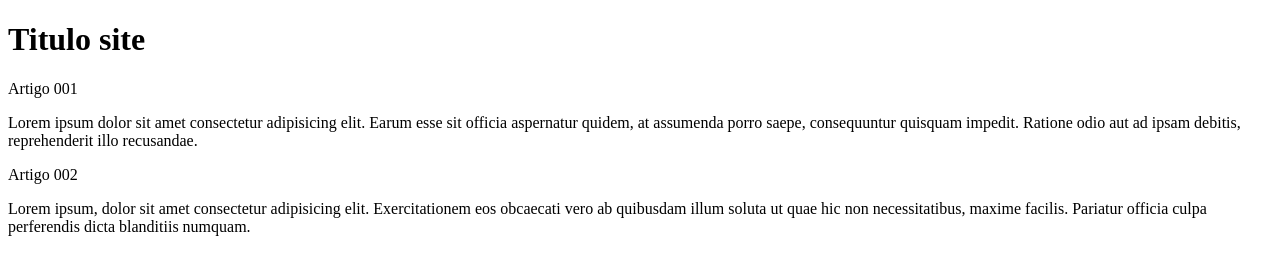
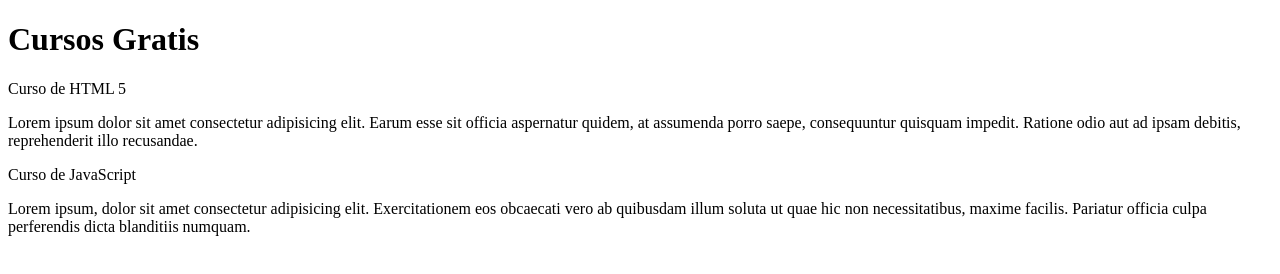
Before and after one commit to thygo10/personalProject, a plain HTML site: page index.html in a window 1280 px wide. Drawn offline with Linux system fonts and the light colour scheme.

Commit message:
init content

```diff
--- a/index.html
+++ b/index.html
@@ -8,10 +8,10 @@
 </head>
 <body>
   <main>
-    <header><h1>Titulo site</h1></header>
-    <article>Artigo 001</article>
+    <header><h1>Cursos Gratis</h1></header>
+    <article>Curso de HTML 5</article>
     <p>Lorem ipsum dolor sit amet consectetur adipisicing elit. Earum esse sit officia aspernatur quidem, at assumenda porro saepe, consequuntur quisquam impedit. Ratione odio aut ad ipsam debitis, reprehenderit illo recusandae.</p>
-    <article>Artigo 002</article>
+    <article>Curso de JavaScript</article>
     <p>Lorem ipsum, dolor sit amet consectetur adipisicing elit. Exercitationem eos obcaecati vero ab quibusdam illum soluta ut quae hic non necessitatibus, maxime facilis. Pariatur officia culpa perferendis dicta blanditiis numquam.</p>
   </main>
 </body>
```
